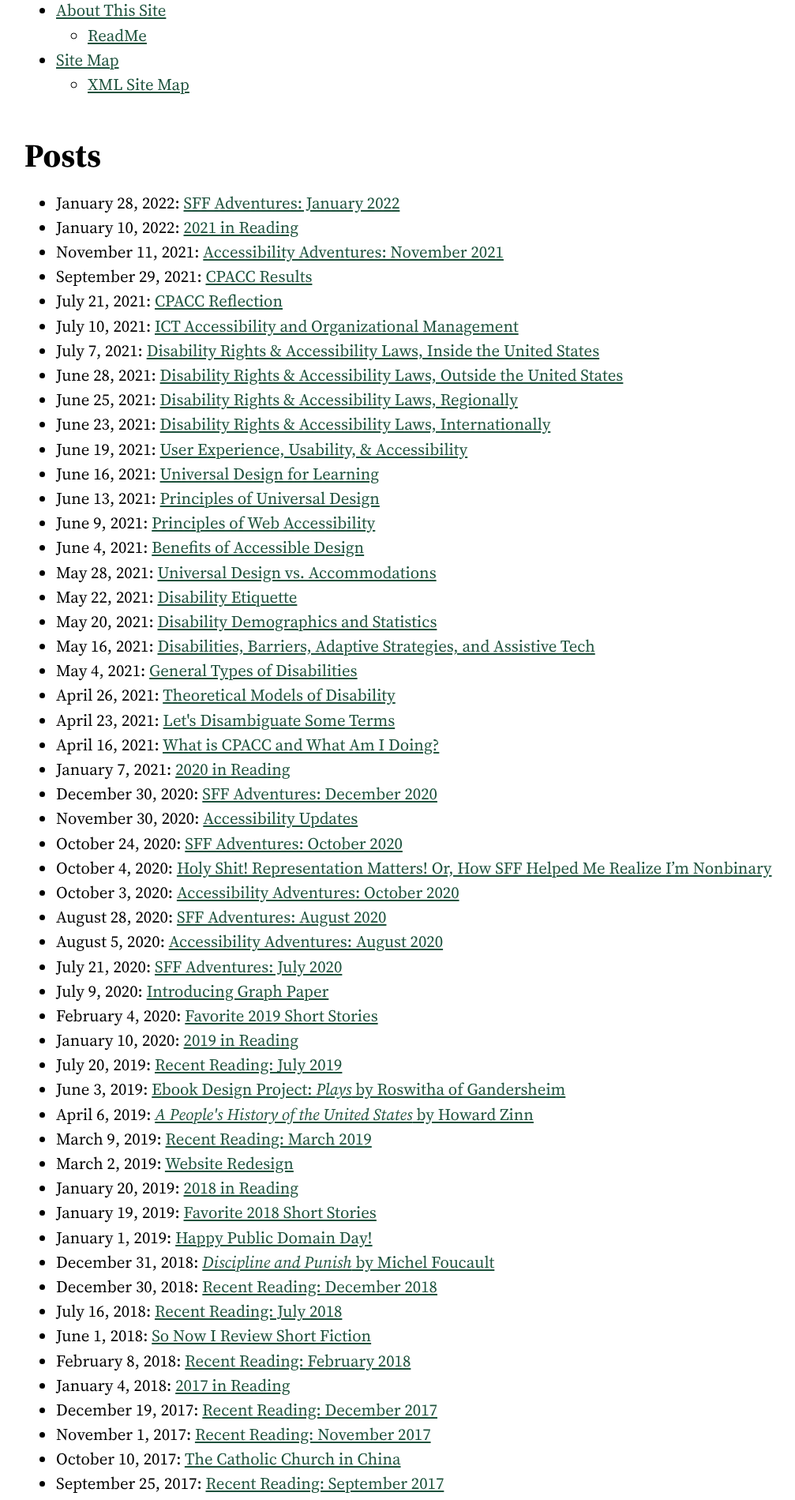
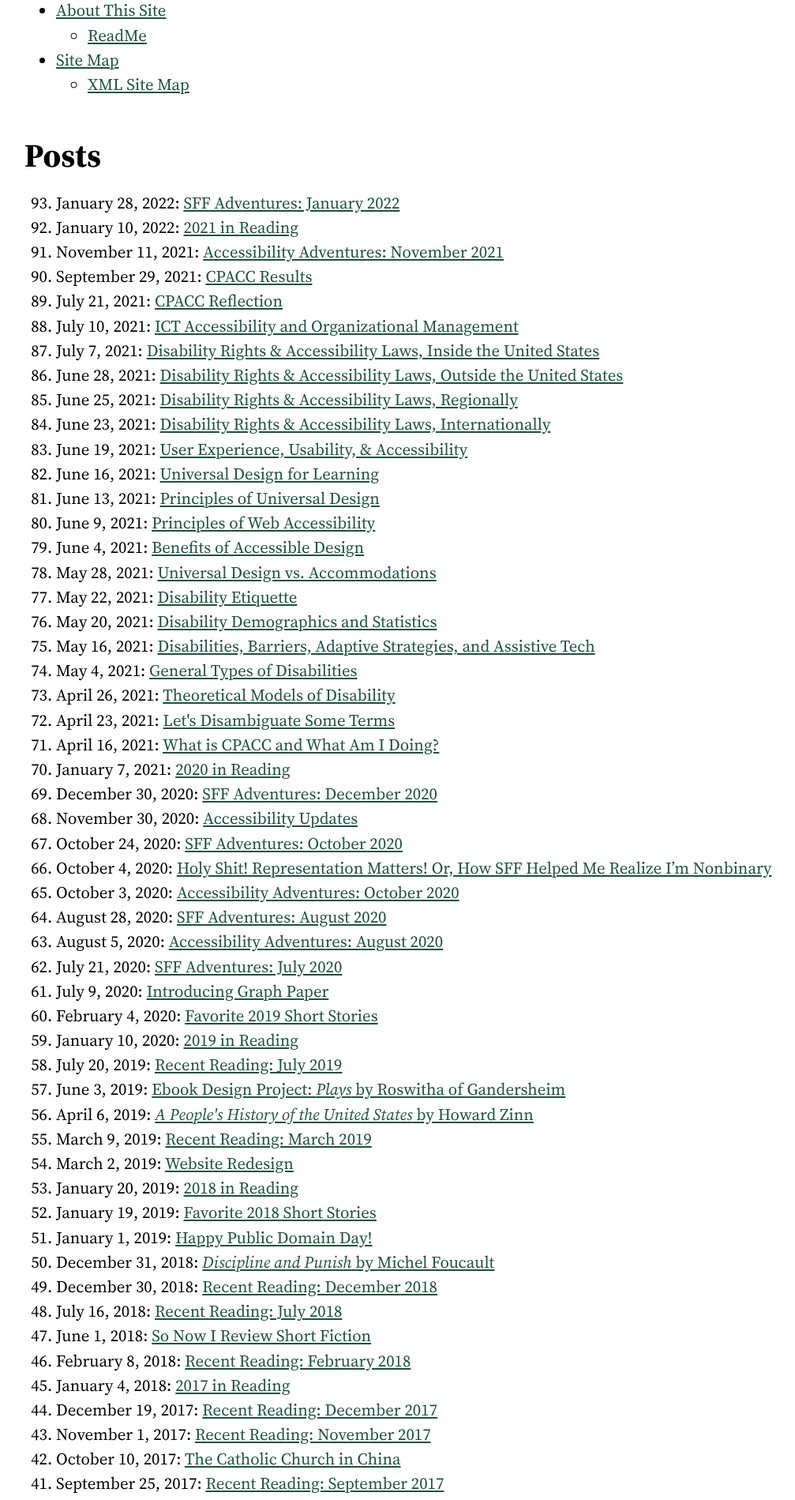
Before and after one commit to cncoulter/camcoulter.com, a Jekyll site: the page built from Site-Map.html, in a window 1280 px wide. Shown: the part 589-2488 px from the top of the page at 79% size, without its empty margins (89-1096 px from the left). Built offline with Jekyll 4.4.1, drawn with Linux system fonts in a browser that asks for light colours; some web fonts are replaced.

Commit message:
Update Sitemap

```diff
--- a/Site-Map.html
+++ b/Site-Map.html
@@ -35,14 +35,14 @@ permalink: /Site-Map/
 
 <h2>Posts</h2>
 
-<ul>
+<ol reversed>
 {% for post in site.posts %}
 	<li><time datetime="{{ post.date | date_to_xmlschema }}">{{ post.date | date: "%B %e, %Y" }}</time>: <a href="{{ site.baseurl }}{{ post.url }}">{{ post.title }}</a></li>
 {% endfor %}
-</ul>
+</ol>
 
 <aside>
 	<h2>XML Site Map (For Robots)</h2>
 	<p>Are you a robot looking for an XML site map? You've come to the right place.</p>
-	<a href="/sitemap.xml">XML Site Map</a>
+	<a href="/sitemap.xml" class="link-turncoat link-turncoat--standalone">{% include SVGs/map.svg %} XML Site Map</a>
 </aside>
```
Also changed, not shown: _includes/SVGs/map.svg.
